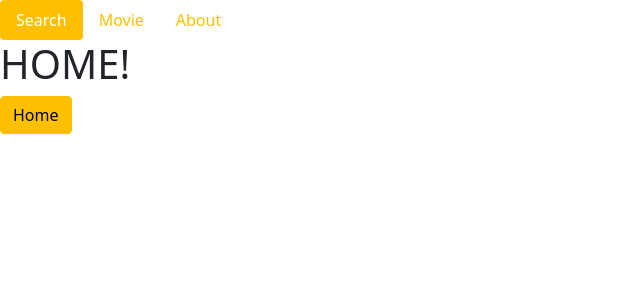
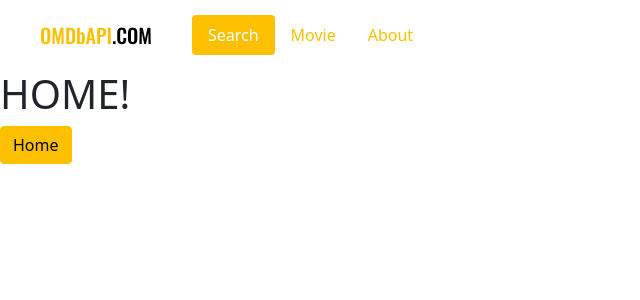
Before and after one commit to sammitako/vue3-search-movie, a Vue app: page /#/ in a window 1280 px wide. Shown: the top 300 px of the page, without its empty margins (0-640 px from the left). Built offline with nearby package versions, Linux system fonts and the light colour scheme.

Commit message:
Style: Navigation and Logo

```diff
--- a/src/components/Header.vue
+++ b/src/components/Header.vue
@@ -1,5 +1,6 @@
 <template>
   <header>
+    <Logo />
     <div class="nav nav-pills">
       <div v-for="nav in navigations" :key="nav.name" class="nav-item">
         <RouterLink class="nav-link" :to="nav.href" active-class="active">
@@ -11,6 +12,7 @@
 </template>
 
 <script>
+import Logo from "./Logo.vue";
 export default {
   data() {
     return {
@@ -30,6 +32,19 @@ export default {
       ],
     };
   },
+  components: { Logo },
 };
 </script>
->
+
+<style lang="scss" scoped>
+header {
+  height: 70px;
+  padding: 0 40px;
+  display: flex;
+  align-items: center;
+  /* Header 안에 있는 로고 */
+  .logo {
+    margin-right: 40px;
+  }
+}
+</style>
--- /dev/null
+++ b/src/components/Logo.vue
@@ -0,0 +1,20 @@
+<template>
+  <RouterLink to="/" class="logo"> <span>OMDbAPI</span>.COM </RouterLink>
+</template>
+
+<style lang="scss" scoped>
+@import "~/scss/main";
+
+.logo {
+  font-family: "Oswald", sans-serif;
+  font-size: 20px;
+  color: $black;
+  text-decoration: none;
+  &:hover {
+    color: $black;
+  }
+  span {
+    color: $primary;
+  }
+}
+</style>
```
